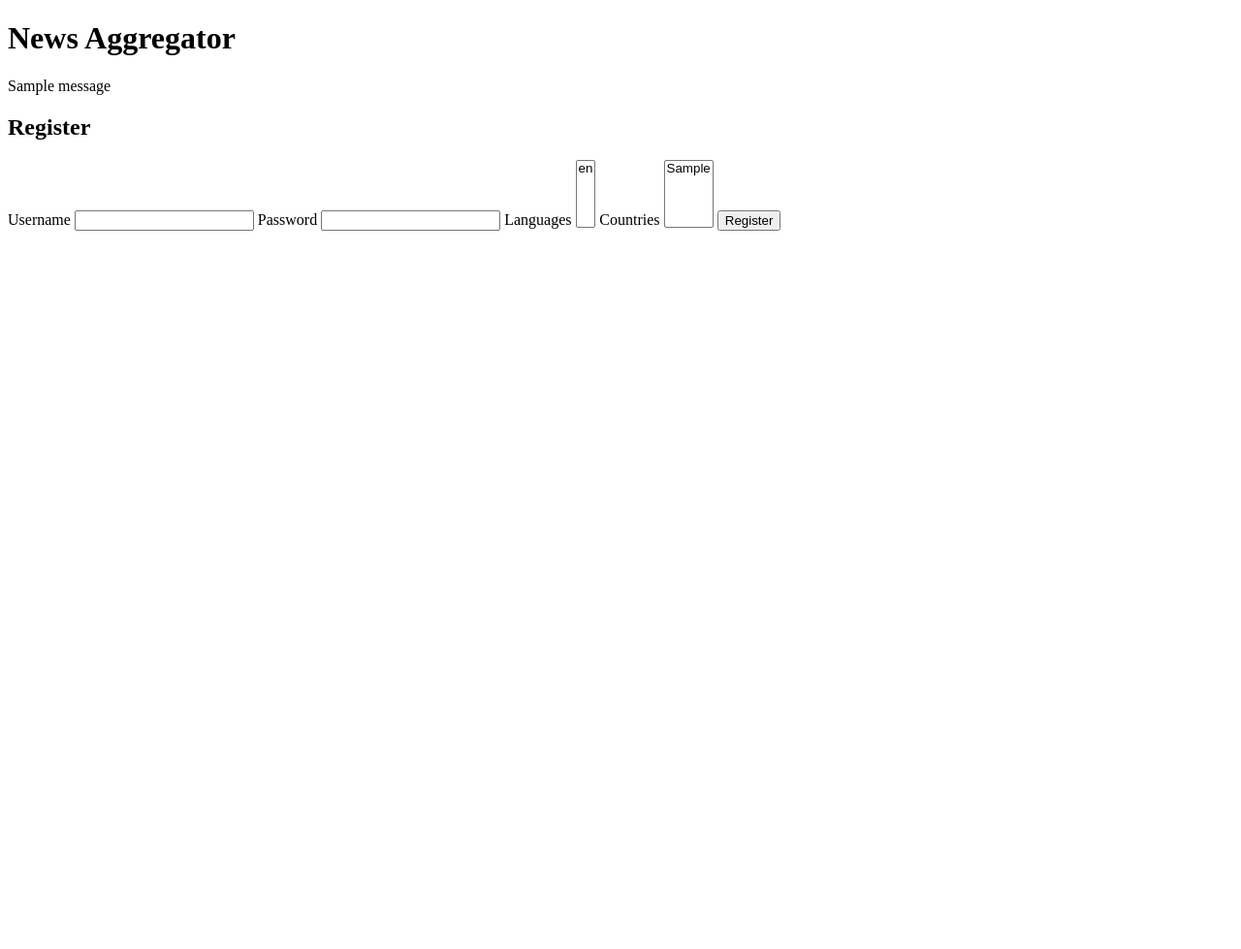
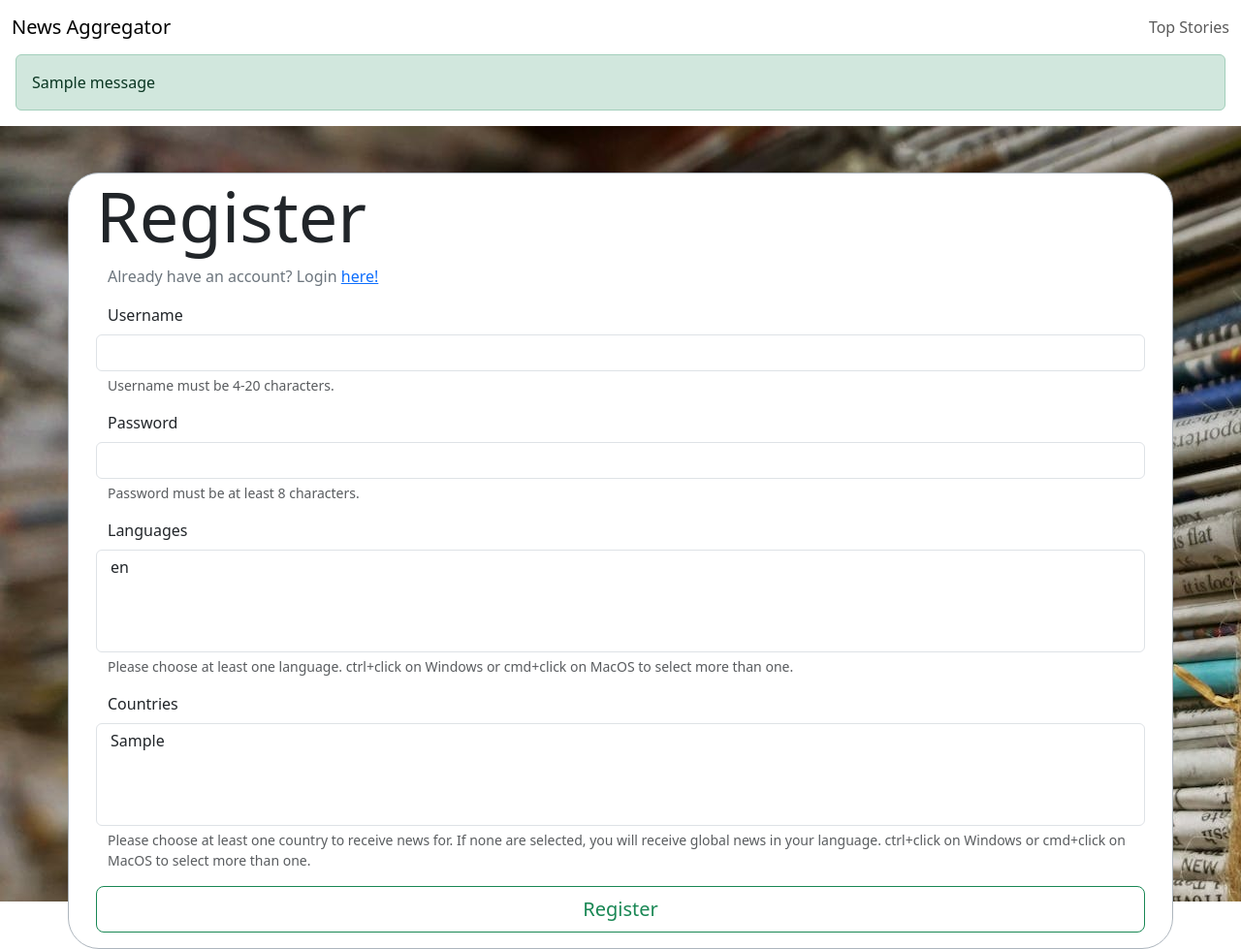
Before and after one commit to robbiegathje/news-aggregator, a Flask app: page /register in a window 1280 px wide. Shown: the whole page at 97% size. Before the commit the page ends 238 px from the top, so only its background shows below. Run offline with Flask 3, Linux system fonts and the light colour scheme; tables that the repository leaves empty hold one stand-in row (values such as "Sample post"); one stand-in notice (Sample message) is shown.

Commit message:
css: add Bootstrap and define basic webpage layout

```diff
--- a/app.py
+++ b/app.py
@@ -47,7 +47,7 @@ def login():
 		)
 		if user:
 			do_login(user)
-			flash(f'Welcome back {user.username}!')
+			flash(f'Welcome back {user.username}!', 'success')
 			return redirect('/top-stories')
 	return render_template('users/login.html', form=form)
 
@@ -73,7 +73,7 @@ def register():
 			user.add_new_countries(form.countries.data)
 			db.session.add(user)
 			db.session.commit()
-			flash(f'Welcome {user.username}!')
+			flash(f'Welcome {user.username}!', 'success')
 			return redirect('/top-stories')
 	return render_template('users/register.html', form=form)
 
@@ -81,12 +81,12 @@ def register():
 def logout():
 	if g.user:
 		do_logout()
-		flash(f'Logged out {g.user.username}')
+		flash(f'Logged out {g.user.username}', 'success')
 	return redirect('/login')
 
 @app.route('/top-stories', methods=['GET'])
 def show_top_stories():
 	if not g.user:
-		flash('Please login to continue.')
+		flash('Please login to continue.', 'danger')
 		return redirect('/login')
 	return render_template('news/top-stories.html')
--- a/forms.py
+++ b/forms.py
@@ -20,5 +20,5 @@ class RegistrationForm (FlaskForm):
 		'Password',
 		validators=[InputRequired(), Length(min=8)]
 	)
-	languages = SelectMultipleField('Languages')
+	languages = SelectMultipleField('Languages', validators=[InputRequired()])
 	countries = SelectMultipleField('Countries')
--- /dev/null
+++ b/static/style.css
@@ -0,0 +1,5 @@
+.full-screen-background-image {
+	width: 100vw;
+	height: 100vh;
+	background-image: url(/static/login-and-register-background.jpeg);
+}
--- a/templates/base.html
+++ b/templates/base.html
@@ -5,13 +5,32 @@
 	<meta http-equiv="X-UA-Compatible" content="IE=edge">
 	<meta name="viewport" content="width=device-width, initial-scale=1.0">
 	<title>{% block title %}{% endblock %}</title>
+	<link
+		href="https://cdn.jsdelivr.net/npm/bootstrap@5.3.0-alpha1/dist/css/bootstrap.min.css"
+		rel="stylesheet"
+		integrity="sha384-GLhlTQ8iRABdZLl6O3oVMWSktQOp6b7In1Zl3/Jr59b6EGGoI1aFkw7cmDA6j6gD"
+		crossorigin="anonymous">
+	<link rel="stylesheet" href="/static/style.css">
 </head>
 <body>
-	<h1>News Aggregator</h1>
+	<nav class="navbar">
+		<div class="container-fluid">
+			<a class="navbar-brand" href="/">News Aggregator</a>
+			<div class="navbar-nav">
+				<a class="nav-link" href="/top-stories">Top Stories</a>
+			</div>
+		</div>
+	</nav>
 	{% for category, message in get_flashed_messages(with_categories=True) %}
-		<p>{{message}}</p>
+		<div class="alert alert-{{category}} mx-3" role="alert">
+			{{message}}
+		</div>
 	{% endfor %}
 	{% block content %}
 	{% endblock %}
+	<script
+		src="https://cdn.jsdelivr.net/npm/bootstrap@5.3.0-alpha1/dist/js/bootstrap.bundle.min.js"
+		integrity="sha384-w76AqPfDkMBDXo30jS1Sgez6pr3x5MlQ1ZAGC+nuZB+EYdgRZgiwxhTBTkF7CXvN"
+		crossorigin="anonymous"></script>
 </body>
 </html>
--- a/templates/users/register.html
+++ b/templates/users/register.html
@@ -3,13 +3,56 @@
 {% block title %}Register{% endblock %}
 
 {% block content %}
-	<h2>Register</h2>
-	<form action="/register" method="POST">
-		{{ form.csrf_token }}
-		{% for field in form if field.widget.input_type != 'hidden' %}
-			{{ field.label }}
-			{{ field }}
-		{% endfor %}
-		<input type="submit" value="Register">
-	</form>
+	<div class="full-screen-background-image p-5">
+		<div class="container bg-white border border-dark-subtle rounded-5">
+			<h2 class="display-2 row mx-3">Register</h2>
+			<div class="row mb-3 mx-3 text-secondary">
+				<aside>
+					Already have an account? Login <a href="/login">here!</a>
+				</aside>
+			</div>
+			<form action="/register" method="POST">
+				{{ form.csrf_token }}
+				<div class="row mb-3 mx-3">
+					{{ form.username.label(class_='form-label') }}
+					{{ form.username(class_='form-control') }}
+					<div class="form-text">
+						Username must be 4-20 characters.
+					</div>
+				</div>
+				<div class="row mb-3 mx-3">
+					{{ form.password.label(class_='form-label') }}
+					{{ form.password(class_='form-control') }}
+					<div class="form-text">
+						Password must be at least 8 characters.
+					</div>
+				</div>
+				<div class="row mb-3 mx-3">
+					{{ form.languages.label(class_='form-label') }}
+					{{ form.languages(class_='form-control') }}
+					<div class="form-text">
+						Please choose at least one language.
+						ctrl+click on Windows or
+						cmd+click on MacOS to select more than one.
+					</div>
+				</div>
+				<div class="row mb-3 mx-3">
+					{{ form.countries.label(class_='form-label') }}
+					{{ form.countries(class_='form-control') }}
+					<div class="form-text">
+						Please choose at least one country to receive news for.
+						If none are selected, you will receive global
+						news in your language.
+						ctrl+click on Windows or
+						cmd+click on MacOS to select more than one.
+					</div>
+				</div>
+				<div class="row mb-3 mx-3">
+					<input class="btn btn-lg btn-outline-success"
+						type="submit"
+						value="Register">
+				</div>
+			</form>
+		</div>
+	</div>
 {% endblock %}
```
Also changed, not shown: templates/news/top-stories.html (+6 -4 lines), templates/users/login.html (+26 -9 lines), static/login-and-register-background.jpeg (added).
